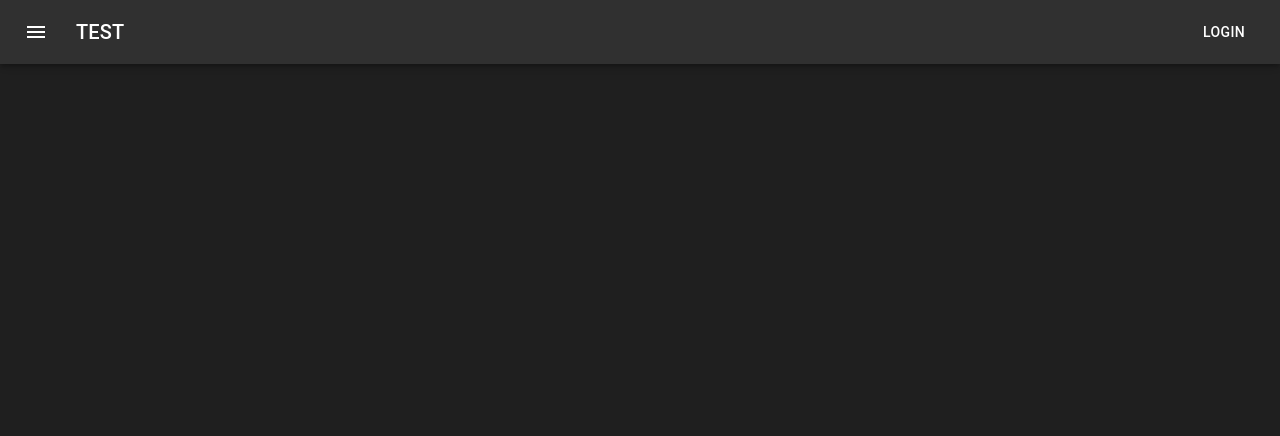
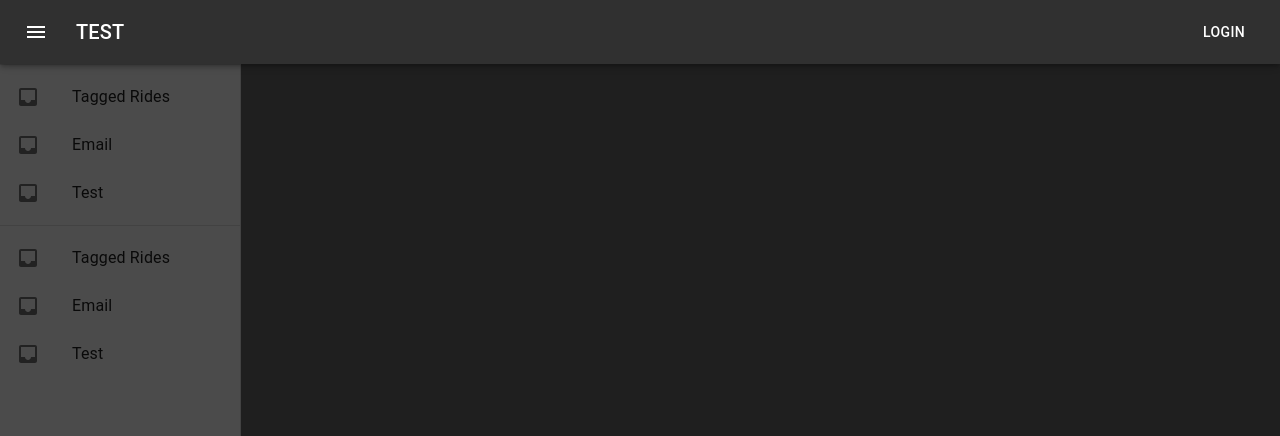
Before and after one commit to eric-do/helo-pelo, a React (Create React App) app in the folder frontend/: page / in a window 1280 px wide. Shown: the top 436 px of the page. Built offline with nearby package versions, Linux system fonts and the light colour scheme; no server answers; what ra-data-simple-rest would draw is missing.

Commit message:
Add Drawer functionality

```diff
--- a/frontend/src/Routes.tsx
+++ b/frontend/src/Routes.tsx
@@ -1,4 +1,4 @@
-import React, { FC } from 'react';
+import React, { FC, useState } from 'react';
 import { Switch, Route } from 'react-router-dom';
 import { useHistory } from 'react-router';
 import { makeStyles } from '@material-ui/core/styles';
@@ -7,6 +7,7 @@ import { Admin } from './admin';
 import { logout } from './utils/auth';
 import RideList from './views/rides/RideList';
 import TopAppBar from './navigation/TopAppBar'
+import Drawer from './navigation/Drawer'
 
 const useStyles = makeStyles((theme) => ({
   app: {
@@ -27,6 +28,20 @@ const useStyles = makeStyles((theme) => ({
 export const Routes: FC = () => {
   const classes = useStyles();
   const history = useHistory();
+  const [showDrawer, setDrawer] = useState<boolean>(false)
+
+  const toggleDrawer = (open: boolean) => (
+    event: React.KeyboardEvent | React.MouseEvent
+  ) => {
+    if (
+      event.type === 'keydown' &&
+        ((event as React.KeyboardEvent).key === 'Tab' ||
+         (event as React.KeyboardEvent).key === 'Shift')
+      ) {
+        return;
+      }
+      setDrawer(open);
+  };
 
   return (
     <Switch>
@@ -35,7 +50,8 @@ export const Routes: FC = () => {
       </Route>
 
       <div className={classes.app}>
-        <TopAppBar />
+        <TopAppBar toggleDrawer={toggleDrawer} isOpen={showDrawer}/>
+        <Drawer toggleDrawer={toggleDrawer} open={showDrawer} />
         <header className={classes.header}>
           <Route path="/login" component={Login} />
           <Route path="/signup" component={SignUp} />
--- /dev/null
+++ b/frontend/src/navigation/Drawer.tsx
@@ -0,0 +1,122 @@
+import React from 'react';
+import {
+  AppBar,
+  CssBaseline,
+  Divider,
+  Drawer,
+  Hidden,
+  IconButton,
+  List,
+  ListItem,
+  ListItemIcon,
+  ListItemText,
+  Toolbar,
+  Typography
+} from '@material-ui/core';
+import {
+  Inbox,
+  Menu,
+  Mail
+} from '@material-ui/icons';
+import {
+  makeStyles,
+  useTheme,
+  Theme,
+  createStyles
+} from '@material-ui/core/styles';
+
+const drawerWidth = 240;
+
+const useStyles = makeStyles((theme: Theme) =>
+  createStyles({
+    root: {
+      display: 'flex',
+    },
+    drawer: {
+      [theme.breakpoints.up('sm')]: {
+        width: drawerWidth,
+        flexShrink: 0,
+      }
+    },
+    appBar: {
+      [theme.breakpoints.up('sm')]: {
+        width: `calc(100% - ${drawerWidth}px)`,
+        marginLeft: drawerWidth
+      }
+    },
+    menuButton: {
+      marginRight: theme.spacing(2),
+      [theme.breakpoints.up('sm')]: {
+        display: 'none',
+      },
+    },
+    toolbar: theme.mixins.toolbar,
+    drawerPaper: {
+      backgroundColor: 'rgba(255,255,255,0.2)',
+      width: drawerWidth
+    },
+    content: {
+      flexGrow: 1,
+      padding: theme.spacing(3)
+    }
+  })
+)
+
+type DrawerProps = {
+  open: boolean,
+  toggleDrawer: (toggle: boolean) => (
+    event: React.KeyboardEvent | React.MouseEvent
+  ) => void
+}
+
+const ResponsiveDrawer = ({ open, toggleDrawer }: DrawerProps) => {
+  const classes = useStyles();
+  const theme = useTheme();
+
+  const drawer = (
+    <div>
+      <div className={classes.toolbar}/>
+      <Divider />
+      <List>
+        {['Tagged Rides', 'Email', 'Test'].map((text, index) => (
+          <ListItem button key={text}>
+            <ListItemIcon><Inbox /></ListItemIcon>
+            <ListItemText primary={text} />
+          </ListItem>
+        ))}
+      </List>
+      <Divider />
+      <List>
+        {['Tagged Rides', 'Email', 'Test'].map((text, index) => (
+          <ListItem button key={text}>
+            <ListItemIcon><Inbox /></ListItemIcon>
+            <ListItemText primary={text} />
+          </ListItem>
+        ))}
+      </List>
+    </div>
+  )
+
+  return (
+    <nav className={classes.drawer} aria-label="Site sections">
+
+        <Drawer
+          open={open}
+          BackdropProps={{ invisible: true }}
+          variant="permanent"
+          anchor={theme.direction === 'rtl' ? 'right' : 'left'}
+          onClose={toggleDrawer(false)}
+          classes={{
+            paper: classes.drawerPaper
+          }}
+          ModalProps={{
+            keepMounted: true
+          }}
+        >
+          {drawer}
+        </Drawer>
+    </nav>
+  )
+}
+
+export default ResponsiveDrawer;
--- a/frontend/src/navigation/TopAppBar.tsx
+++ b/frontend/src/navigation/TopAppBar.tsx
@@ -21,7 +21,8 @@ const useStyles = makeStyles((theme: Theme) =>
     appBar: {
       justifyContent: "space-between",
       flexDirection: "row",
-      backgroundColor: '#303030'
+      backgroundColor: '#303030',
+      zIndex: 1400
     },
     toolBar: {
       width: "100%",
@@ -43,7 +44,14 @@ const useStyles = makeStyles((theme: Theme) =>
   })
 );
 
-const TopAppBar: FC = props => {
+type AppBarProps = {
+  isOpen: boolean,
+  toggleDrawer: (toggle: boolean) => (
+    event: React.KeyboardEvent | React.MouseEvent
+  ) => void
+}
+
+const TopAppBar = ({ toggleDrawer, isOpen }: AppBarProps) => {
   const classes = useStyles();
   const authUrl = isAuthenticated() ? '/logout' : '/login';
   const authText = isAuthenticated() ? 'Logout' : 'Login';
@@ -56,7 +64,9 @@ const TopAppBar: FC = props => {
             edge="start"
             className={classes.menuButton}
             color="inherit"
-            aria-label="menu">
+            aria-label="menu"
+            onClick={toggleDrawer(!isOpen)}
+          >
             <Menu />
           </IconButton>
           <Box className={classes.titleContainer}>
--- a/frontend/src/views/rides/RideCard.tsx
+++ b/frontend/src/views/rides/RideCard.tsx
@@ -30,7 +30,7 @@ import {
 } from '@material-ui/icons';
 import { getLocalStringFromTimeStamp } from '../../utils/datetime'
 import { red, purple, blue } from '@material-ui/core/colors';
-import { getRide, addComment } from '../../utils/api'
+import { getRide, addComment } from '../../utils/api';
 import { logout } from '../../utils/auth';
 
 type RideCardProps = {
```
